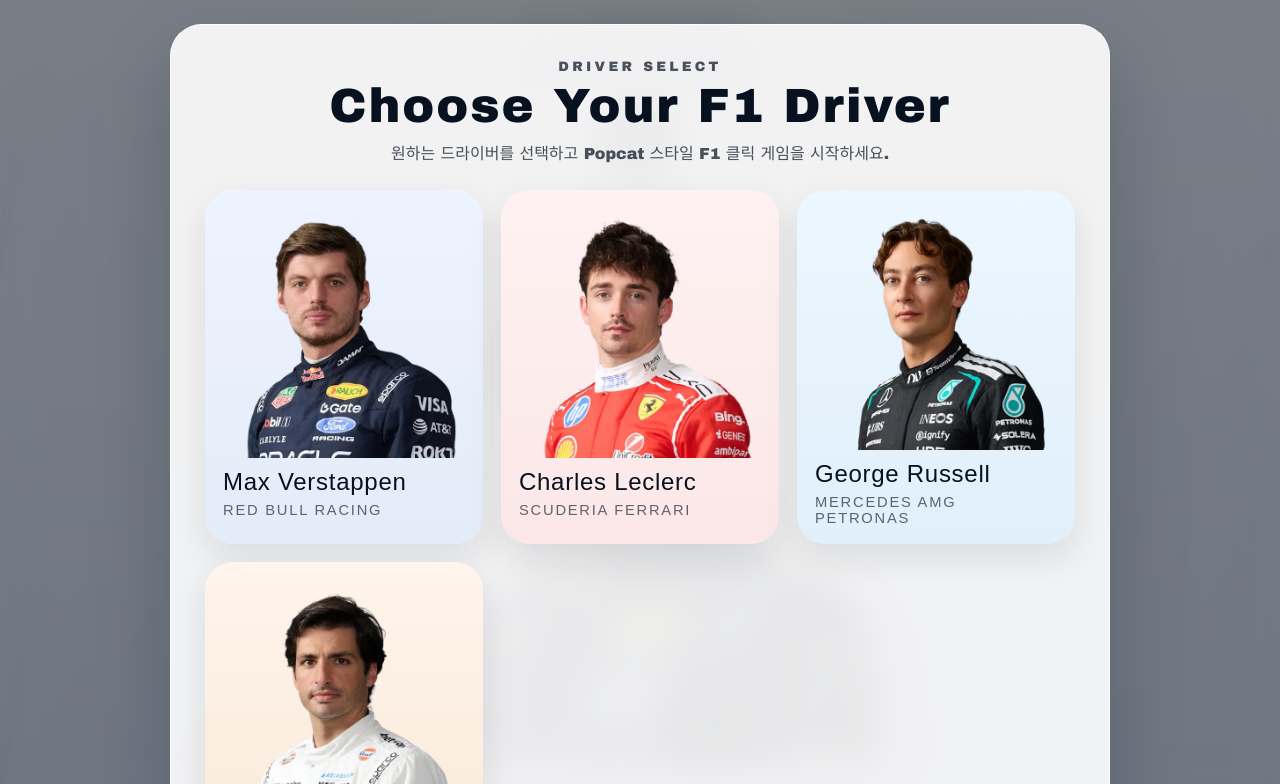
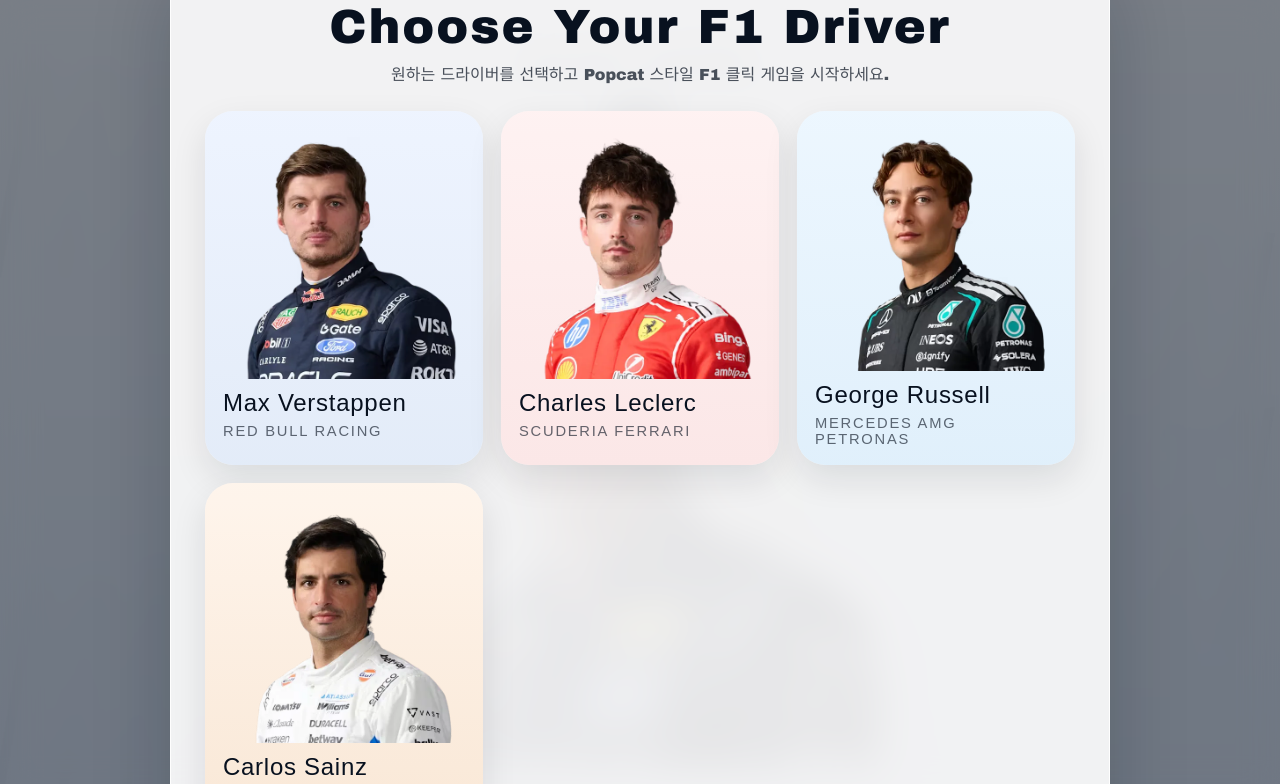
Before and after one commit to lukekjy13/F1-clicker, a plain HTML site: page index.html in a window 1280 px wide. Shown: the top 784 px of the page. Drawn offline with Linux system fonts and the light colour scheme.

Commit message:
Update index.html

```diff
--- a/index.html
+++ b/index.html
@@ -38,6 +38,11 @@
 
     body {
       position: relative;
+    }
+
+    body.selecting {
+      overflow-y: auto;
+      overscroll-behavior: contain;
     }
 
     body::before,
@@ -103,9 +108,12 @@
       position: fixed;
       inset: 0;
       z-index: 5;
-      display: grid;
-      place-items: center;
+      display: flex;
+      align-items: center;
+      justify-content: center;
       padding: 24px;
+      overflow-y: auto;
+      -webkit-overflow-scrolling: touch;
       background: rgba(5, 12, 24, 0.52);
       backdrop-filter: blur(18px);
     }
@@ -500,7 +508,7 @@
     }
   </style>
 </head>
-<body>
+<body class="selecting">
   <div class="selector-overlay" id="selectorOverlay">
     <div class="selector-panel">
       <p class="selector-kicker">Driver Select</p>
@@ -897,6 +905,7 @@
     function selectDriver(key) {
       resetGameState();
       selectedDriver = drivers[key];
+      document.body.classList.remove("selecting");
       selectorOverlay.classList.add("hidden");
       driverTitle.textContent = selectedDriver.name;
       driverImage.src = selectedDriver.close;
@@ -918,6 +927,7 @@
     function showDriverSelector() {
       resetGameState();
       selectedDriver = null;
+      document.body.classList.add("selecting");
       driverTitle.textContent = "Select Driver";
       driverImage.src = "./max-close.png";
       driverImage.alt = "Formula 1 driver";
```
